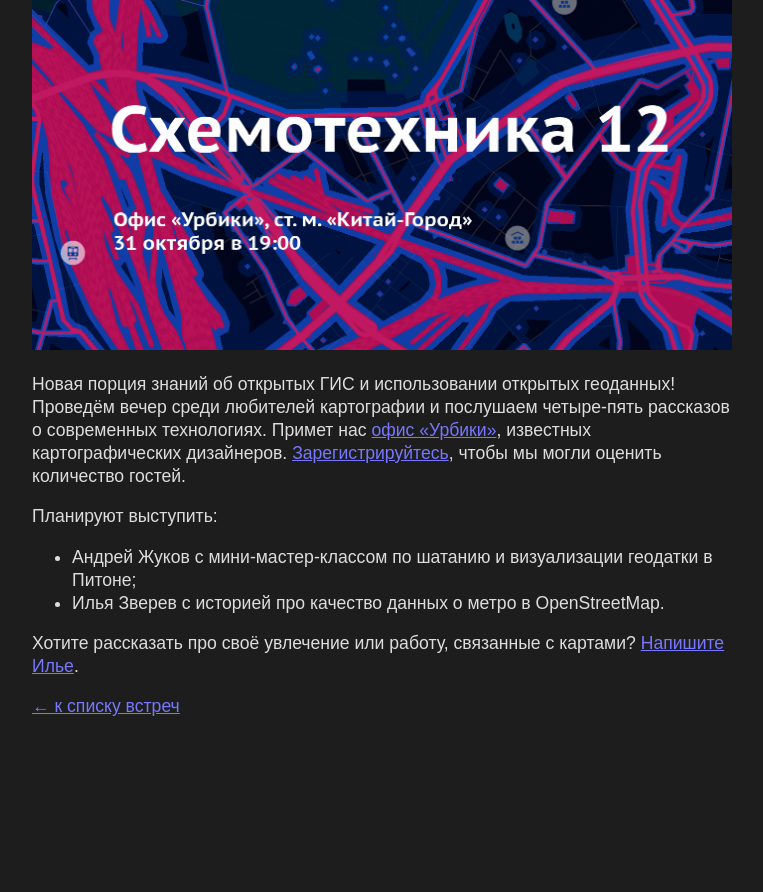
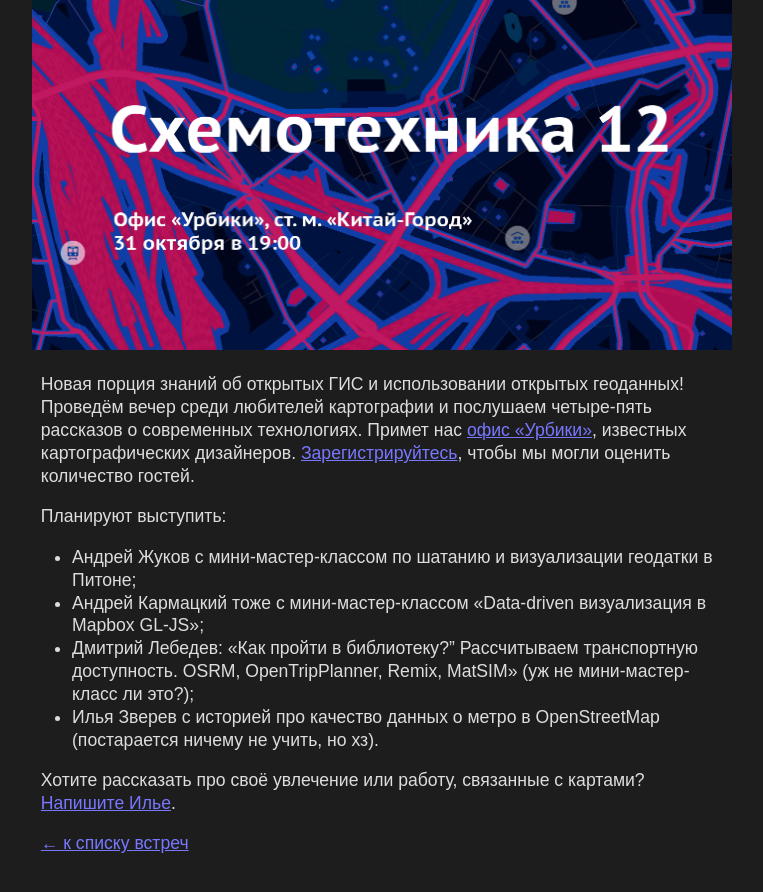
Before and after one commit to Zverik/schemotechnika, a Jekyll site: the page built from _posts/2017-10-14-schemo12.md, in a window 1280 px wide. Shown: the top 892 px of the page, without its empty margins (258-1021 px from the left). Built offline with Jekyll 4.4.1, drawn with Linux system fonts in a browser that asks for light colours.

Commit message:
Список докладчиков и стиль

```diff
--- a/_layouts/post.html
+++ b/_layouts/post.html
@@ -9,7 +9,7 @@
   </head>
   <body>
     {% if page.image %}
-    <p><img src="/logos/{{ page.image }}"></p>
+    <p class="logo"><img src="/logos/{{ page.image }}"></p>
     {% else %}
     <h1>{{ page.title }}</h1>
     {% endif %}
--- a/_posts/2017-10-14-schemo12.md
+++ b/_posts/2017-10-14-schemo12.md
@@ -12,6 +12,8 @@
 Планируют выступить:
 
 * Андрей Жуков с мини-мастер-классом по шатанию и визуализации геодатки в Питоне;
-* Илья Зверев с историей про качество данных о метро в OpenStreetMap.
+* Андрей Кармацкий тоже с мини-мастер-классом «Data-driven визуализация в Mapbox GL-JS»;
+* Дмитрий Лебедев: «Как пройти в библиотеку?" Рассчитываем транспортную доступность. OSRM, OpenTripPlanner, Remix, MatSIM» (уж не мини-мастер-класс ли это?);
+* Илья Зверев с историей про качество данных о метро в OpenStreetMap (постарается ничему не учить, но хз).
 
 Хотите рассказать про своё увлечение или работу, связанные с картами? [Напишите Илье](mailto:ilya@zverev.info).
--- a/schemo.css
+++ b/schemo.css
@@ -16,8 +16,12 @@
   }
 }
 
+p, h1, h2 {
+  margin: 1em 0.5em 0;
+}
+
 p:first-of-type {
-  margin-top: 0;
+  margin: 0;
 }
 
 img {
```
